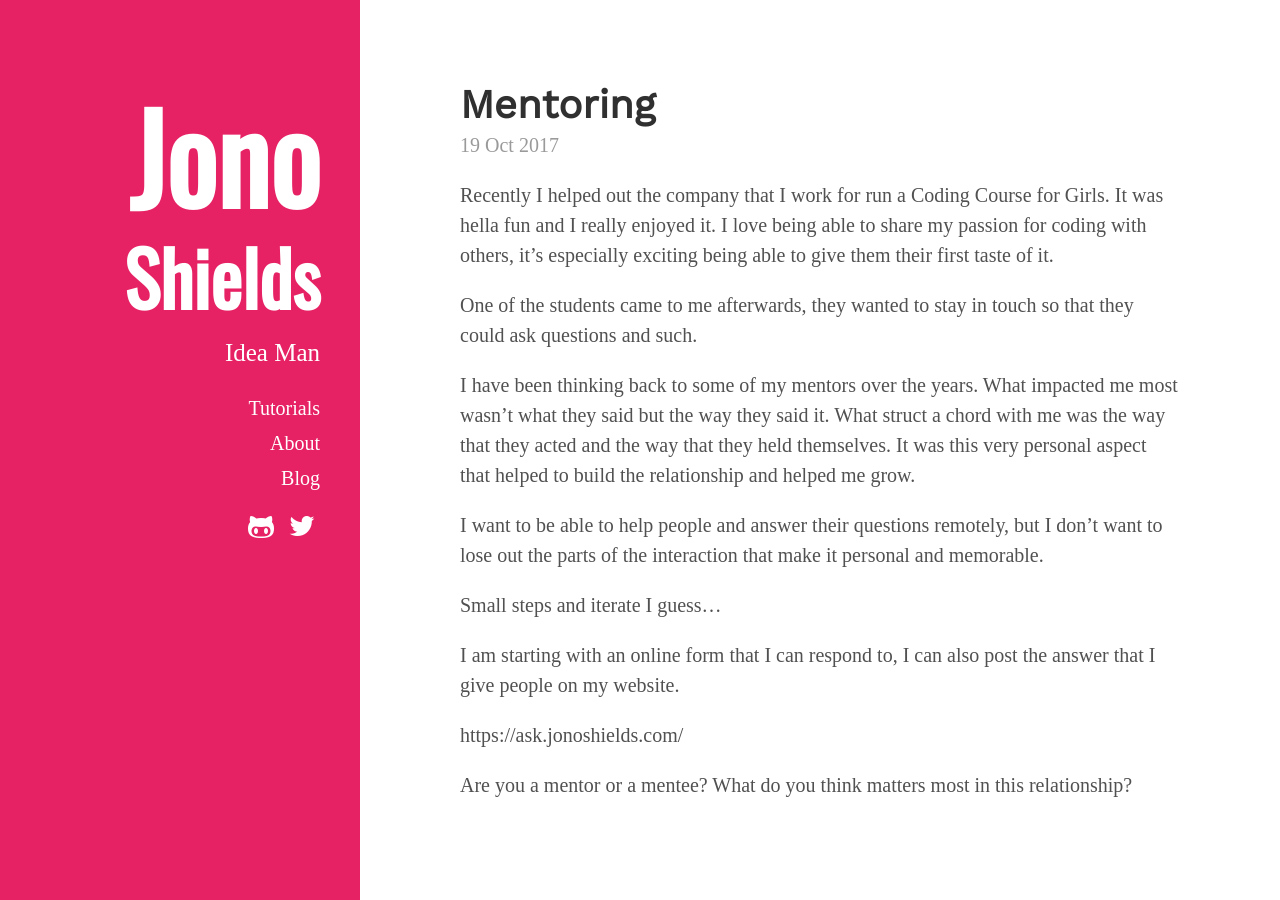
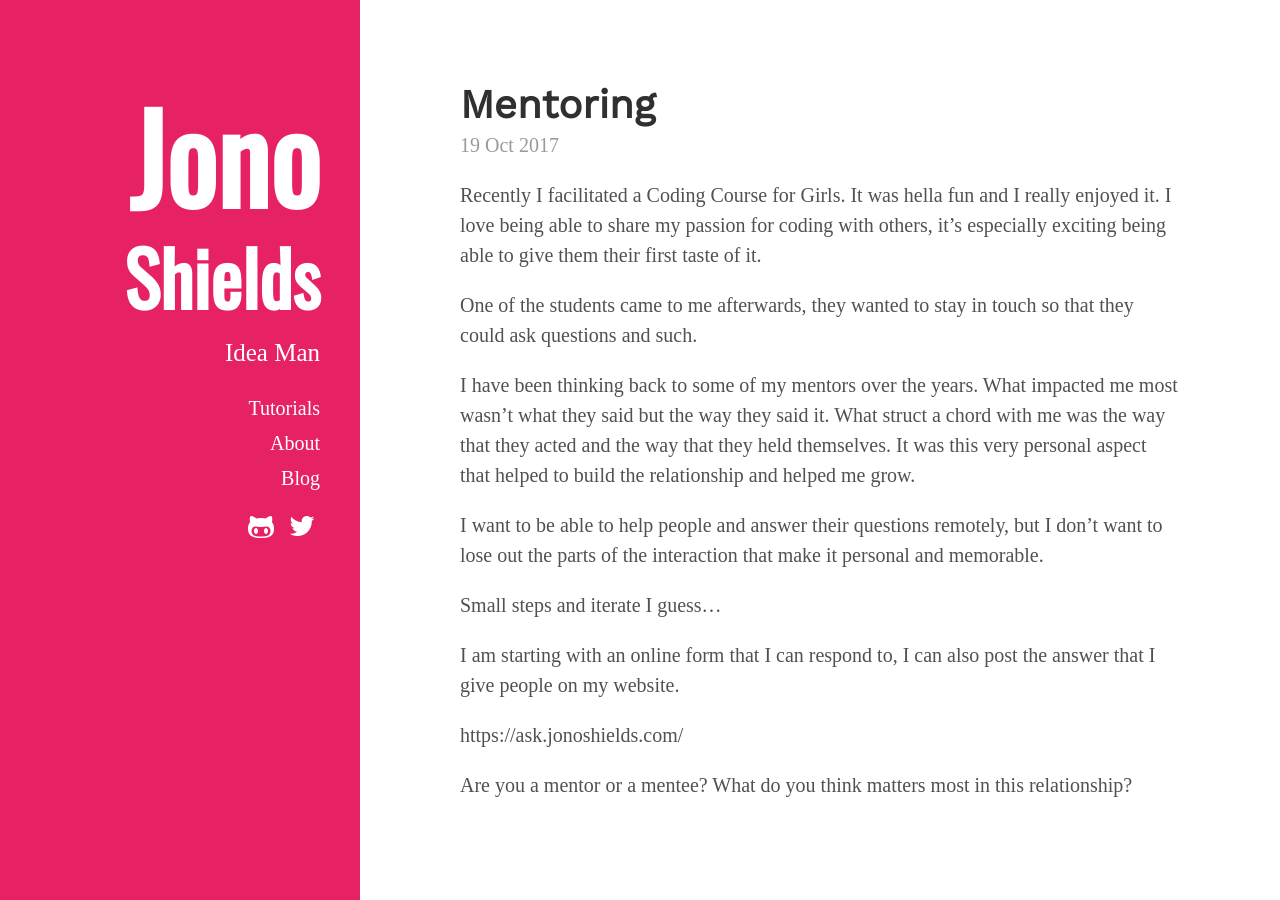
Before and after one commit to foopod/blog-2.0, a Jekyll site: the page built from _posts/2017-10-19-mentoring.md, in a window 1280 px wide. Built offline with Jekyll 4.4.1, drawn with Linux system fonts in a browser that asks for light colours; nearby versions of some CDN libraries; some web fonts are replaced; comment, search, counter and statistics services are not loaded.

Commit message:
Update 2017-10-19-mentoring.md

```diff
--- a/_posts/2017-10-19-mentoring.md
+++ b/_posts/2017-10-19-mentoring.md
@@ -7,7 +7,7 @@ tagline: What does it mean to be a mentor?
 description: What does it mean to be a mentor? What skills do you need? What would a mentorship service look like?
 ---
 
-Recently I helped out the company that I work for run a Coding Course for Girls. It was hella fun and I really enjoyed it. I love being able to share my passion for coding with others, it's especially exciting being able to give them their first taste of it.
+Recently I facilitated a Coding Course for Girls. It was hella fun and I really enjoyed it. I love being able to share my passion for coding with others, it's especially exciting being able to give them their first taste of it.
 
 One of the students came to me afterwards, they wanted to stay in touch so that they could ask questions and such.
 
```
